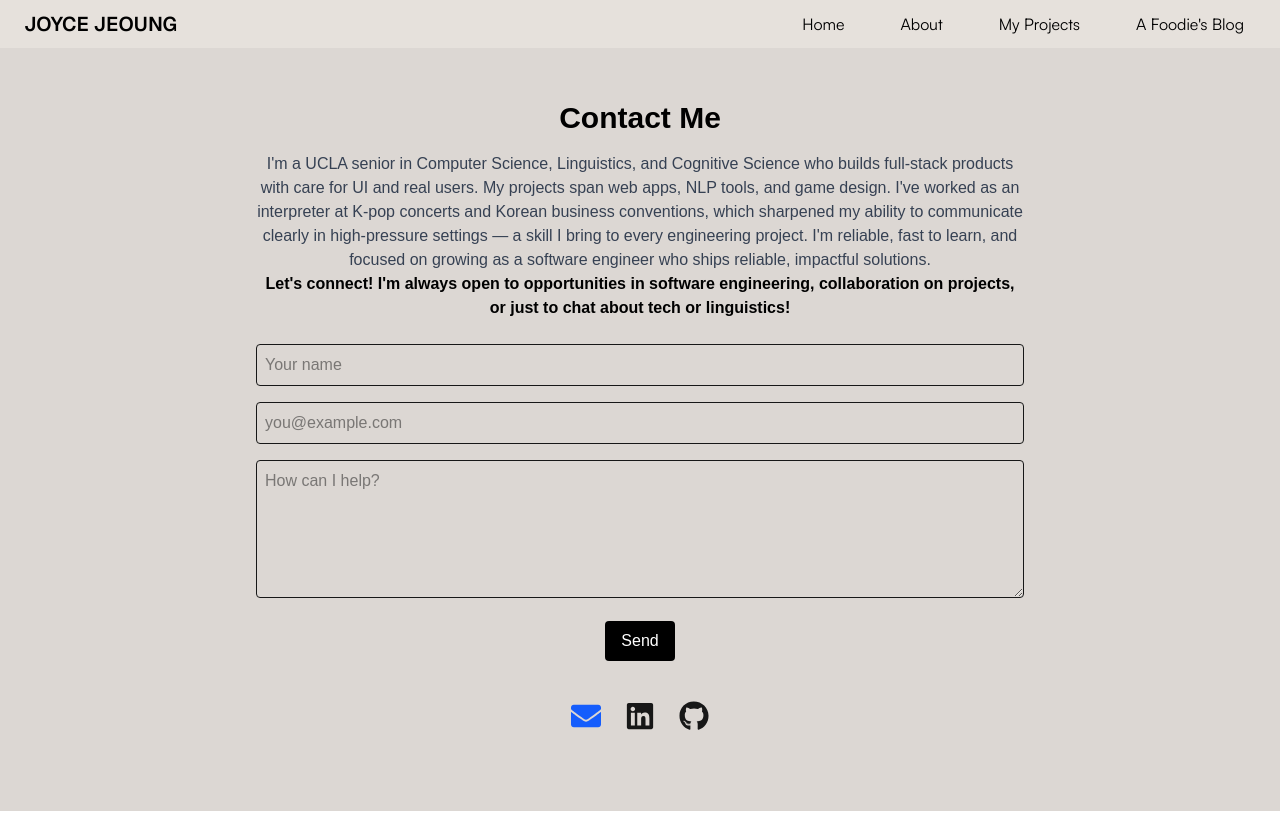
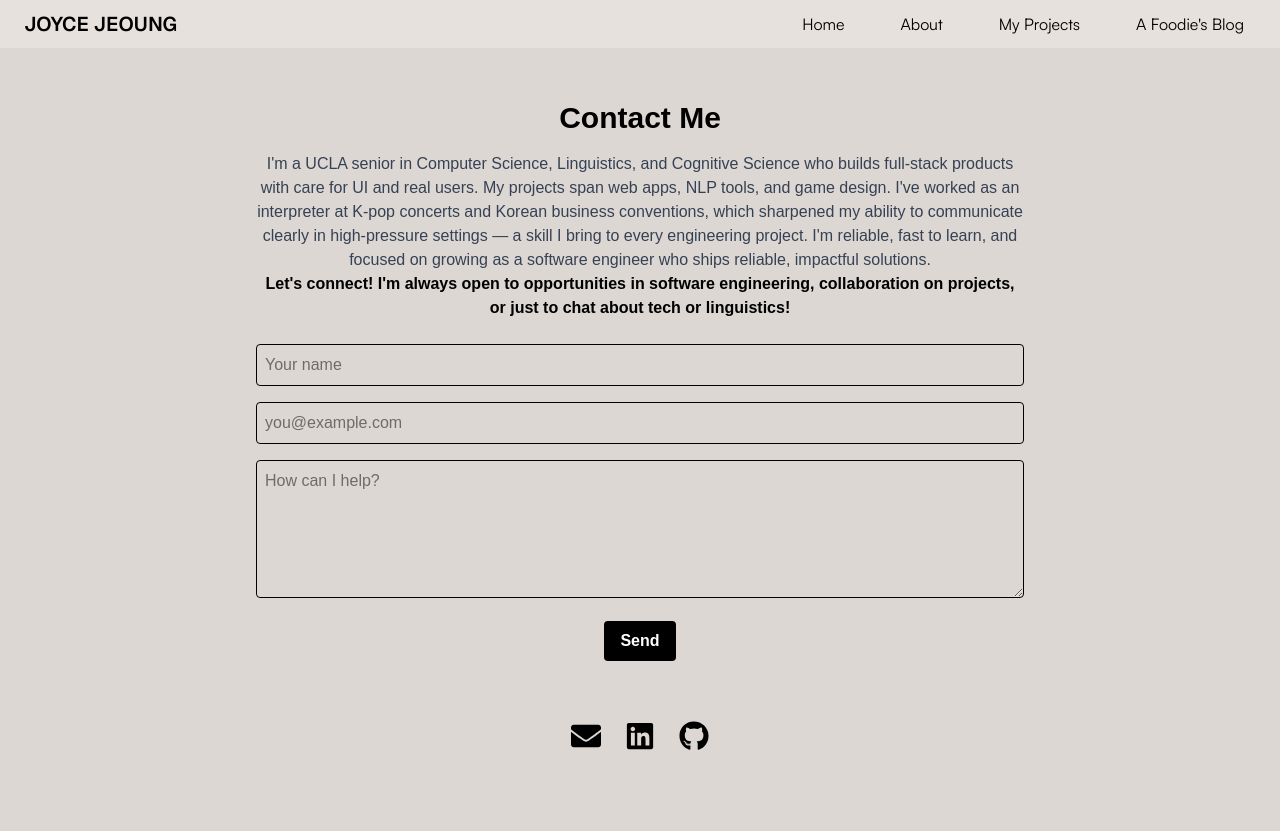
Before and after one commit to 1004yeeun/personal-portfolio, a Next.js app: page /contact in a window 1280 px wide. Built offline with nearby package versions, Linux system fonts and the light colour scheme.

Commit message:
Change colors of contacts box

```diff
--- a/src/app/contact/page.js
+++ b/src/app/contact/page.js
@@ -63,7 +63,7 @@ export default function ContactPage() {
                     Let&apos;s connect! I&apos;m always open to opportunities in software engineering, collaboration on projects, or just to chat about tech or linguistics!
                 </h2>
 
-                <form onSubmit={onSubmit} className="space-y-4" aria-busy={status==="loading"}>
+                <form onSubmit={onSubmit} className="space-y-4 text-black pb-5" aria-busy={status==="loading"}>
                     <div className="hidden">
                         <label htmlFor="website">Website</label>
                         <input
@@ -80,7 +80,7 @@ export default function ContactPage() {
                     <input name="name" placeholder="Your name" required className="w-full rounded border p-2" />
                     <input name="email" type="email" placeholder="you@example.com" required className="w-full rounded border p-2" />
                     <textarea name="message" rows={5} placeholder="How can I help?" required className="w-full rounded border p-2" />
-                    <button disabled={status==="loading"} className="rounded bg-black px-4 py-2 text-white disabled:opacity-50">
+                    <button disabled={status==="loading"} className="rounded bg-black px-4 py-2 text-white disabled:opacity-50 hover:bg-[#93908c] transition font-bold">
                         {status==="loading" ? "Sending..." : "Send"}
                     </button>
 
@@ -91,13 +91,13 @@ export default function ContactPage() {
                 </form>
 
                 <div className="flex justify-center gap-6 mb-8 text-3xl">
-                    <a href="mailto:joycejeoung@ucla.edu" className="text-blue-600 hover:underline">
+                    <a href="mailto:joycejeoung@ucla.edu" className="text-black hover:text-[#93908c] transition">
                         <FaEnvelope />
                     </a>
-                    <a href="https://www.linkedin.com/in/joycejeoung" target="_blank" className="hover:text-blue-600">
+                    <a href="https://www.linkedin.com/in/joycejeoung" target="_blank" className="text-black hover:text-[#93908c] transition">
                         <FaLinkedin />
                     </a>
-                    <a href="https://github.com/1004yeeun" target="_blank" className="hover:text-black">
+                    <a href="https://github.com/1004yeeun" target="_blank" className="text-black hover:text-[#93908c] transition">
                         <FaGithub />
                     </a>
                 </div>
```
